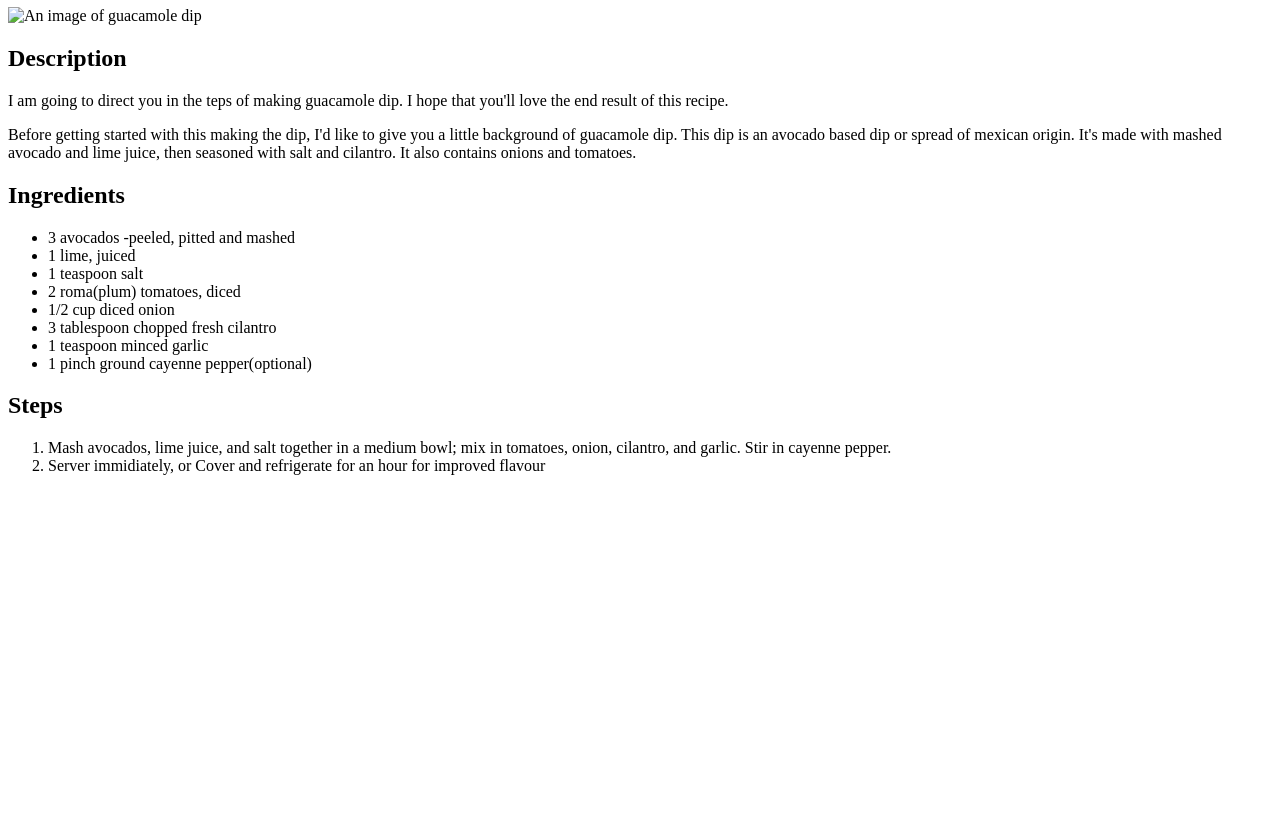
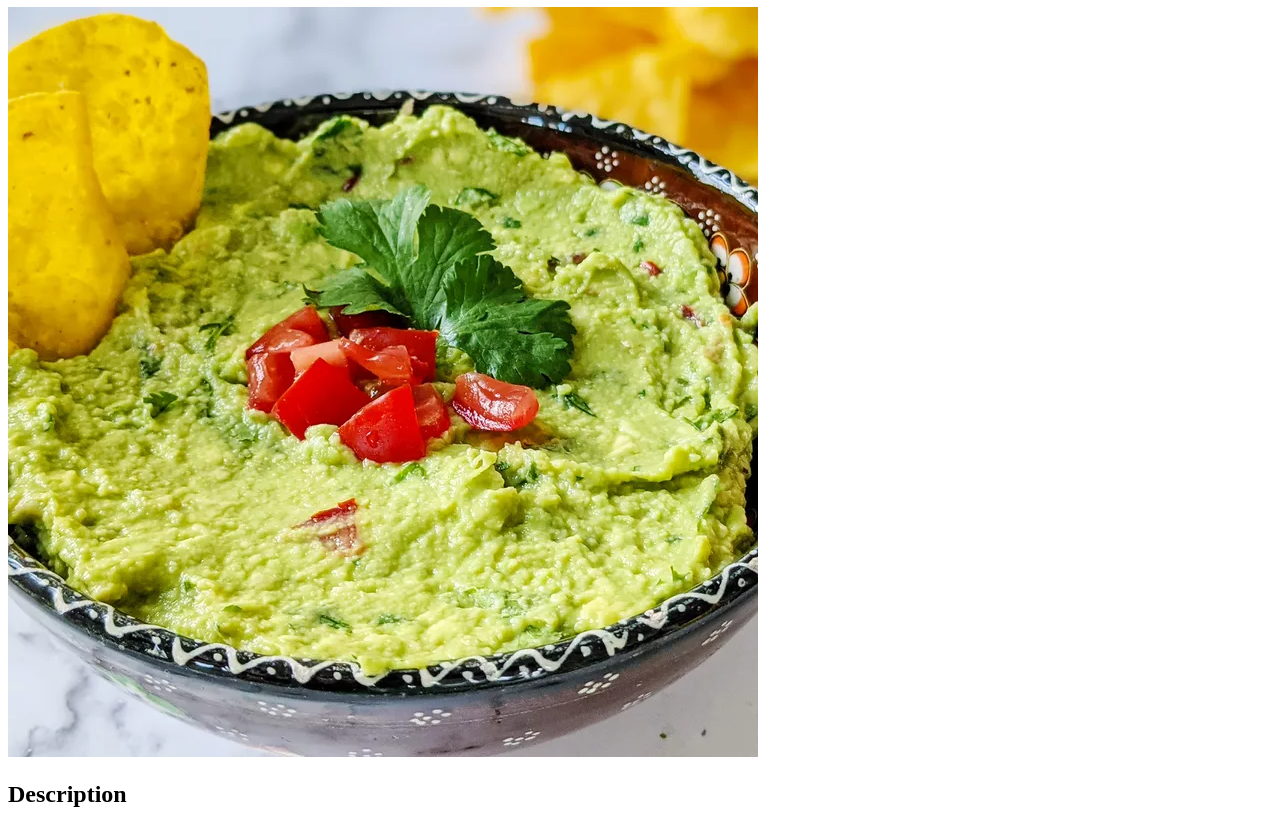
Before and after one commit to Israel-B-Amuri/odin-recipes, a plain HTML site: page recipes/guacamole.html in a window 1280 px wide. Shown: the part 73-895 px from the top of the page. Before the commit the page ends 800 px from the top, so only its background shows below. Drawn offline with Linux system fonts and the light colour scheme.

Commit message:
Removing the modifications of the links to the images in the recipe html files

```diff
--- a/recipes/guacamole.html
+++ b/recipes/guacamole.html
@@ -8,7 +8,10 @@
   </head>
   <body>
     <h1>Guacamole Recipe</h1>
-    <img src="guacamole_Rita-1x1-1-.webp" alt="An image of guacamole dip" />
+    <img
+      src="/images/guacamole_Rita-1x1-1-.webp"
+      alt="An image of guacamole dip"
+    />
     <h2>Description</h2>
     <p>
       I am going to direct you in the teps of making guacamole dip. I hope that
```
Also changed, not shown: recipes/buffalochickendip.html (+1 -1 lines), recipes/homemadechili.html (+1 -1 lines).
